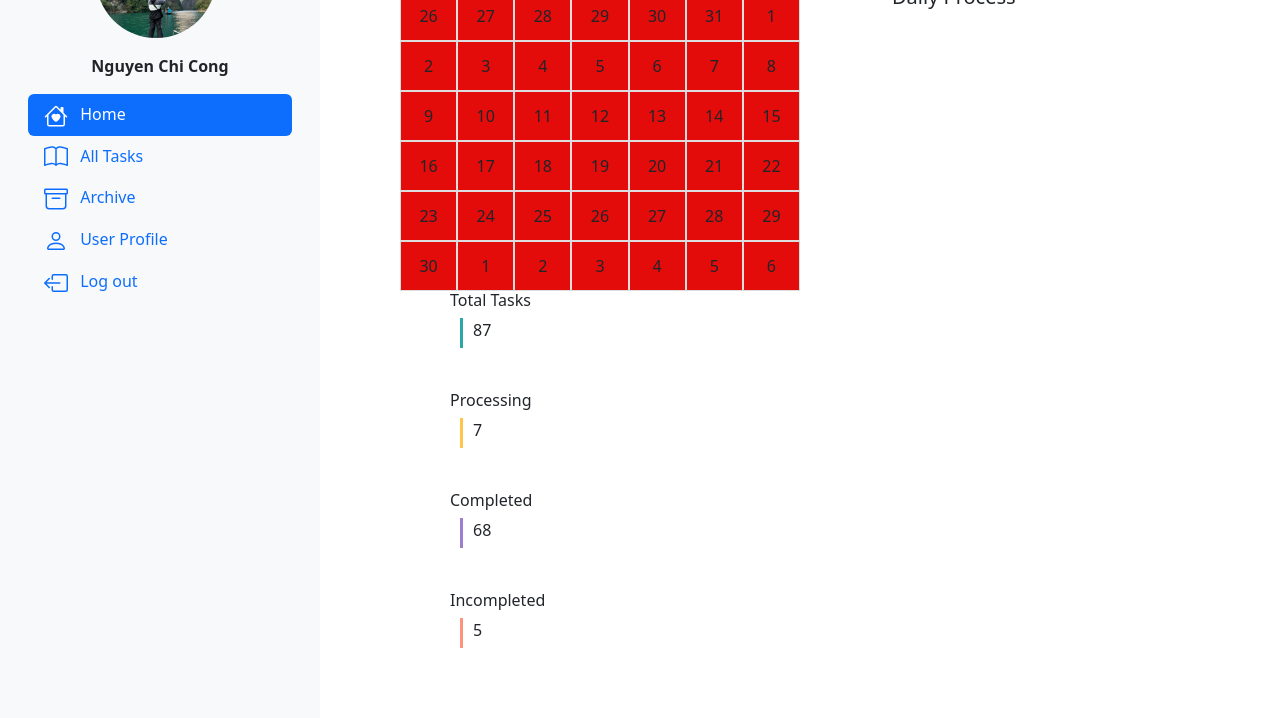
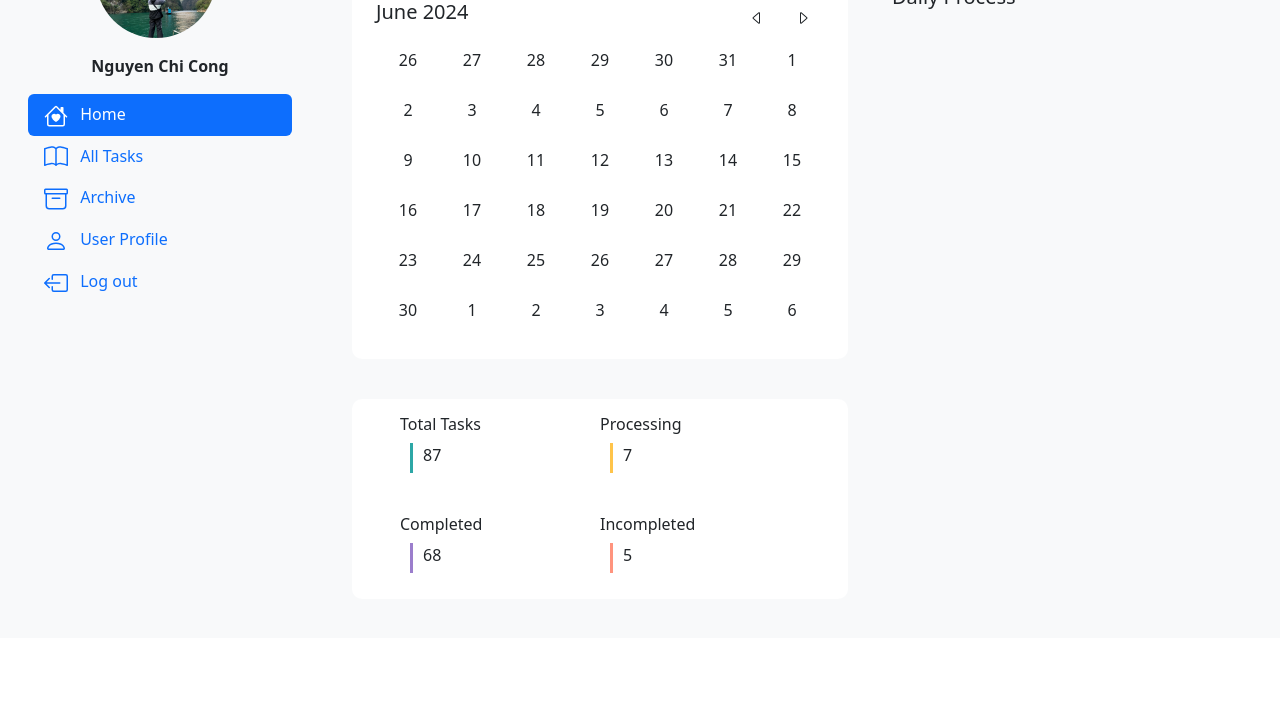
Before and after one commit to whis102/SkyList--Boostrap5, a website: page index.html in a window 1280 px wide. Shown: the part 136-854 px from the top of the page. After the commit the page ends 800 px from the top, so only its background shows below. Drawn offline with nearby package versions, Linux system fonts and the light colour scheme; a script that the page names is missing.

Commit message:
update home

```diff
--- a/index.html
+++ b/index.html
@@ -12,8 +12,8 @@
     </head>
     <body>
         <div id="content" class="container-fluid">
-            <div class="row">
-                <div class="col-md-3 bg-light">
+            <div class="row bg-light">
+                <div class="col-md-3">
                     <button id="themeToggleBtn" class="btn mt-2">
                         <svg id="sunIcon" xmlns="http://www.w3.org/2000/svg" width="32" height="32" fill="currentColor" class="bi bi-cloud-sun-fill"
                             viewBox="0 0 16 16">
@@ -133,10 +133,10 @@
                     </div>
 
                     <div class="row">
-                        <div class="col-7">
+                        <div class="col-7 d-flex flex-column justify-content-center align-items-center">
                             <div class="calendar">
                                 <div class="header">
-                                    <h4 id="month-year"></h4>
+                                    <h5 id="month-year"></h5>
 
                                     <div class="btn-">
                                         <button id="prev" class="btn">
@@ -204,6 +204,10 @@
 
                             <div class="daily-process">
                                 <h5>Daily Process</h5>
+
+                                <div class="outer">
+                                    <div class="inner"></div>
+                                </div>
                             </div>
                         </div>
                     </div>
--- a/pages/Home/home.css
+++ b/pages/Home/home.css
@@ -13,9 +13,14 @@
 }
 
 .calendar{
-    max-width: 400px;
-    margin: auto;
-    background-color: #e40b0b;
+    max-width: 500px;
+    padding: 24px;
+    margin: 20px;
+    border-radius: 10px;
+    background-color: white;
+    display: flex;
+    flex-direction: column;
+    justify-content: center;
 }
 
 .calendar .header {
@@ -35,18 +40,26 @@
     justify-content: center;
     align-items: center;
     height: 50px;
-    border: 1px solid #ddd;
 }
 
 
 /* Process */
-/* .process {
-    background-color: black;
-} */
+.process {
+    background-color: white;
+    border-radius: 10px;
+    margin: 20px;
+    display: flex;
+    justify-content: center;
+    align-items: center;
+}
 
 .process-box{
-    width: 300px;
+    width: 200px;
     height: 100px;
+    display: flex;
+    flex-direction: column;
+    justify-content: center;
+    align-items: space-around;
 }
 
 .process-item {
--- a/style.css
+++ b/style.css
@@ -4,7 +4,7 @@ body {
 }
 
 .slidebar {
-  height: 100vh !important;
+  height: 90vh !important;
 }
 
 .nav-link {
```
